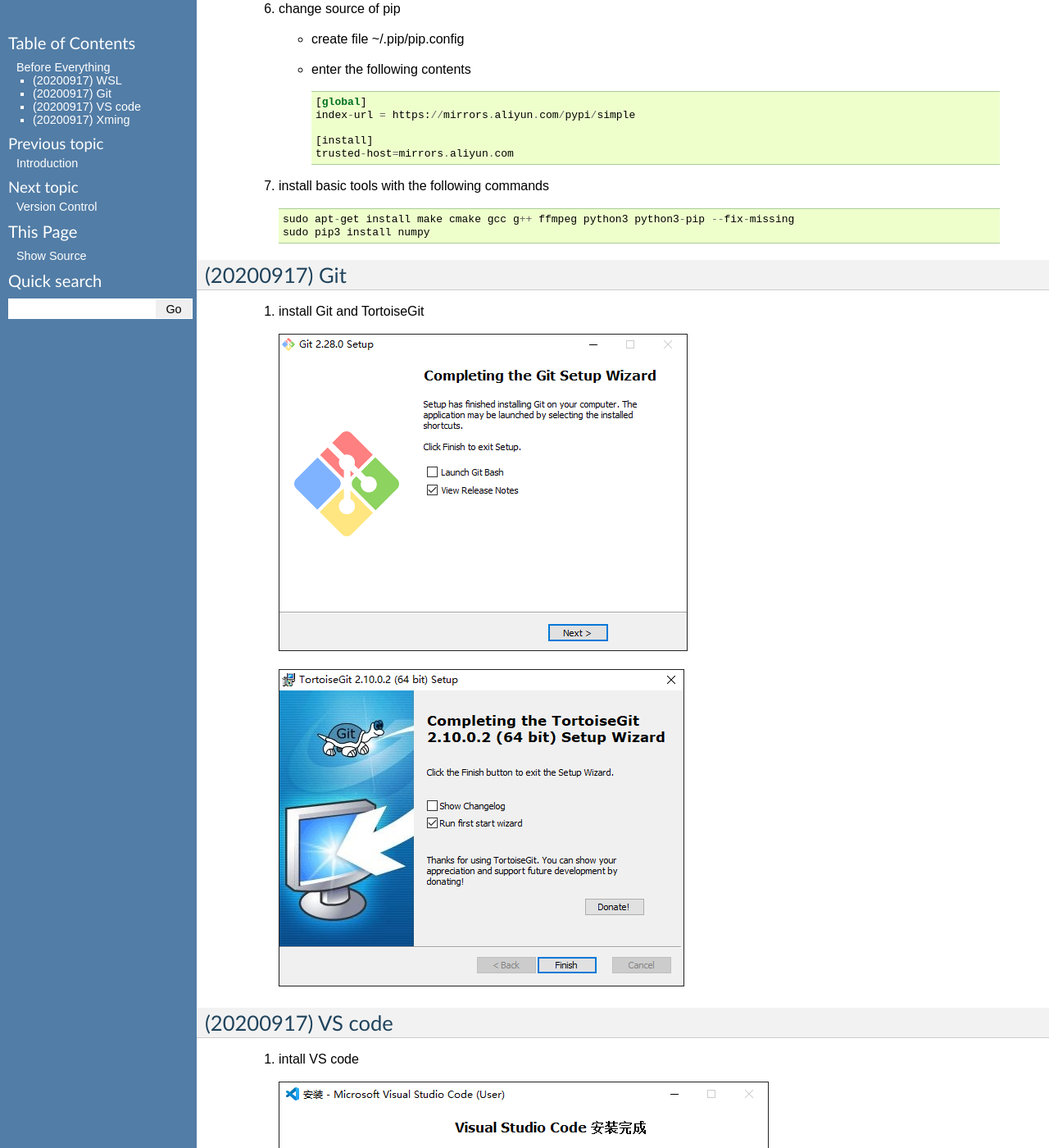
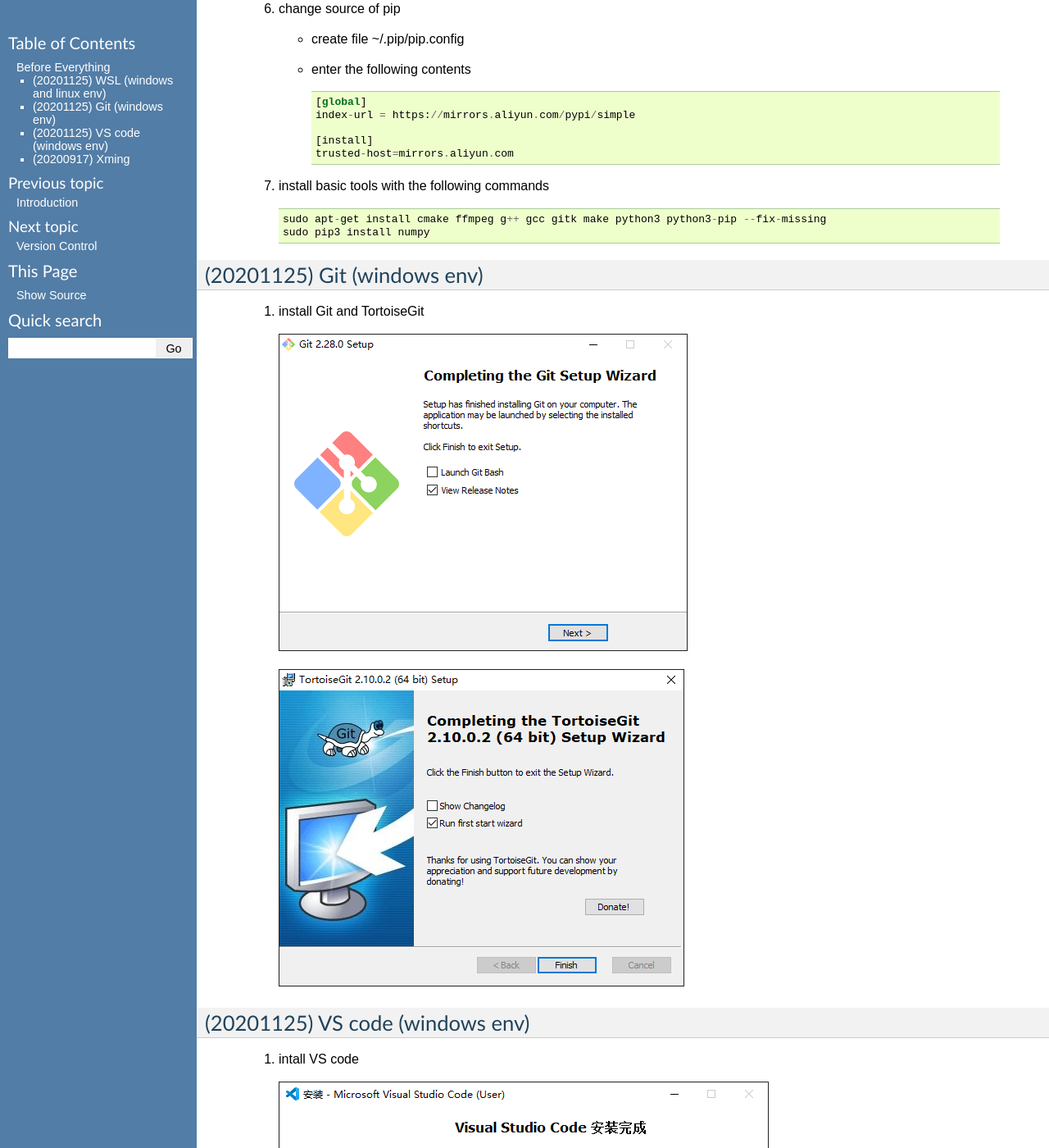
Before and after one commit to iamhll/f265enc_doc, a Sphinx documentation site: the page built from source/before_everything/main.rst, in a window 1280 px wide and 1400 px high, scrolled down 3075 px. Shown: the whole window at 82% size. Built offline with Sphinx 7.4.7, drawn with Linux system fonts in a browser that asks for light colours; some of the changed text lies outside the part shown.

Commit message:
[MINOR] [UPDATE] 1. before everything    a. updated

```diff
--- a/source/before_everything/main.rst
+++ b/source/before_everything/main.rst
@@ -12,8 +12,8 @@
 
     Please get the following items ready before you start to work.
 
-(20200917) WSL
---------------
+(20201125) WSL (windows and linux env)
+--------------------------------------
 
     #.  enable developer mode
 
@@ -64,6 +64,8 @@
 
                 lsb_release -c
 
+            \
+
         *   execute the following commands
 
             ::
@@ -93,11 +95,11 @@
 
         ::
 
-            sudo apt-get install make cmake gcc g++ ffmpeg python3 python3-pip --fix-missing
+            sudo apt-get install cmake ffmpeg g++ gcc gitk make python3 python3-pip --fix-missing
             sudo pip3 install numpy
 
-(20200917) Git
---------------
+(20201125) Git (windows env)
+----------------------------
 
     #.  install Git and TortoiseGit
 
@@ -110,8 +112,8 @@
         \
 
 
-(20200917) VS code
-------------------
+(20201125) VS code (windows env)
+--------------------------------
 
     #.  intall VS code
 
```
